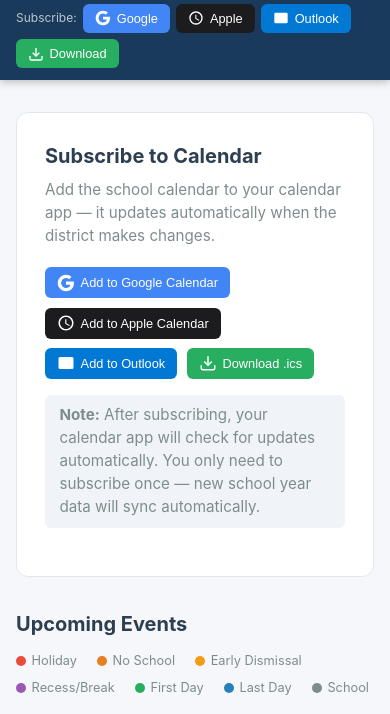
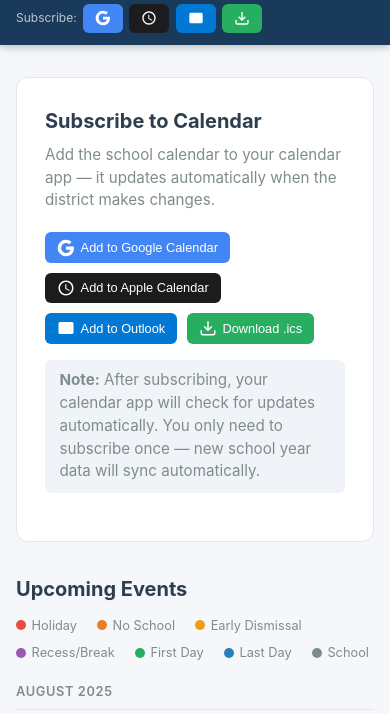
Before and after one commit to lankeami/livingstonnj-school-calendar, a website: page docs/index.html in a window 390 px wide. Shown: the part 66-780 px from the top of the page. Drawn offline with Linux system fonts and the light colour scheme.

Commit message:
fix: hide header subscribe button labels on mobile
Show icons only in the sticky header on small screens to prevent
the subscribe row from overflowing.

```diff
--- a/docs/index.html
+++ b/docs/index.html
@@ -20,19 +20,19 @@
         <span class="header-subscribe-label">Subscribe:</span>
         <button class="btn btn-google" id="btn-google">
           <svg viewBox="0 0 24 24" width="16" height="16" fill="currentColor"><path d="M22.56 12.25c0-.78-.07-1.53-.2-2.25H12v4.26h5.92c-.26 1.37-1.04 2.53-2.21 3.31v2.77h3.57c2.08-1.92 3.28-4.74 3.28-8.09z"/><path d="M12 23c2.97 0 5.46-.98 7.28-2.66l-3.57-2.77c-.98.66-2.23 1.06-3.71 1.06-2.86 0-5.29-1.93-6.16-4.53H2.18v2.84C3.99 20.53 7.7 23 12 23z"/><path d="M5.84 14.09c-.22-.66-.35-1.36-.35-2.09s.13-1.43.35-2.09V7.07H2.18C1.43 8.55 1 10.22 1 12s.43 3.45 1.18 4.93l2.85-2.22.81-.62z"/><path d="M12 5.38c1.62 0 3.06.56 4.21 1.64l3.15-3.15C17.45 2.09 14.97 1 12 1 7.7 1 3.99 3.47 2.18 7.07l3.66 2.84c.87-2.6 3.3-4.53 6.16-4.53z"/></svg>
-          Google
+          <span class="btn-label">Google</span>
         </button>
         <button class="btn btn-apple" id="btn-apple">
           <svg viewBox="0 0 24 24" width="16" height="16" fill="currentColor"><path d="M12 2C6.477 2 2 6.477 2 12s4.477 10 10 10 10-4.477 10-10S17.523 2 12 2zm0 18c-4.411 0-8-3.589-8-8s3.589-8 8-8 8 3.589 8 8-3.589 8-8 8zm.5-13H11v6l5.25 3.15.75-1.23-4.5-2.67V7z"/></svg>
-          Apple
+          <span class="btn-label">Apple</span>
         </button>
         <button class="btn btn-outlook" id="btn-outlook">
           <svg viewBox="0 0 24 24" width="16" height="16" fill="currentColor"><rect x="2" y="4" width="20" height="16" rx="2"/><path fill="white" d="M7 8h10v2H7zm0 4h7v2H7z"/></svg>
-          Outlook
+          <span class="btn-label">Outlook</span>
         </button>
         <button class="btn btn-download" id="btn-download">
           <svg viewBox="0 0 24 24" width="16" height="16" fill="none" stroke="currentColor" stroke-width="2"><path d="M21 15v4a2 2 0 0 1-2 2H5a2 2 0 0 1-2-2v-4"/><polyline points="7 10 12 15 17 10"/><line x1="12" y1="15" x2="12" y2="3"/></svg>
-          Download
+          <span class="btn-label">Download</span>
         </button>
       </div>
     </div>
--- a/docs/style.css
+++ b/docs/style.css
@@ -321,6 +321,9 @@ footer code {
   .header-actions {
     width: 100%;
   }
+  .header-actions .btn-label {
+    display: none;
+  }
   .event-card {
     flex-direction: column;
     gap: 0.25rem;
```
